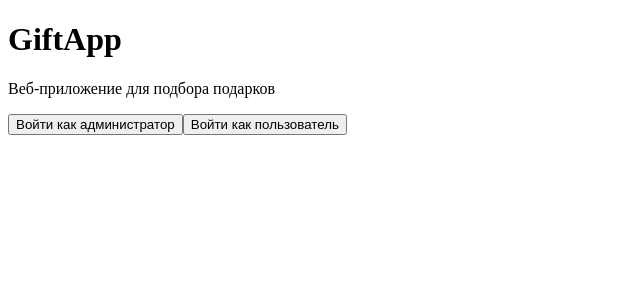
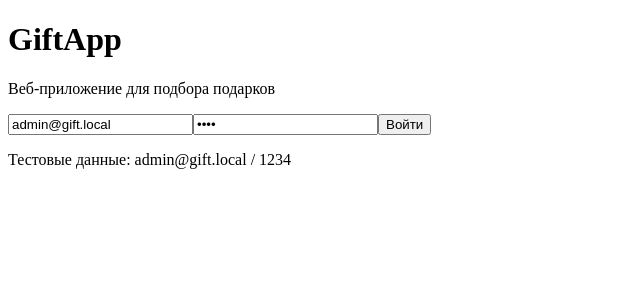
Before and after one commit to KatyaChirkova/giftapp-coursework, a React (Vite) app in the folder frontend/: page / in a window 1280 px wide. Shown: the top 300 px of the page, without its empty margins (0-640 px from the left). Built offline with nearby package versions, Linux system fonts and the light colour scheme; the HTML template or start-up script is replaced by a standard one.

Commit message:
Добавлена форма авторизации

```diff
--- a/frontend/src/pages/LoginPage.jsx
+++ b/frontend/src/pages/LoginPage.jsx
@@ -1,5 +1,12 @@
+import { useState } from 'react';
+
 function LoginPage({ setUser, setPage }) {
-  const login = async (email, password) => {
+  const [email, setEmail] = useState('admin@gift.local');
+  const [password, setPassword] = useState('1234');
+
+  const login = async (event) => {
+    event.preventDefault();
+
     const response = await fetch('http://localhost:3000/auth/login', {
       method: 'POST',
       headers: {
@@ -9,7 +16,7 @@ function LoginPage({ setUser, setPage }) {
     });
 
     if (!response.ok) {
-      alert('Ошибка входа');
+      alert('Неверный email или пароль');
       return;
     }
 
@@ -23,18 +30,30 @@ function LoginPage({ setUser, setPage }) {
 
   return (
     <div className="login-page">
-      <div className="card">
+      <form className="card" onSubmit={login}>
         <h1>GiftApp</h1>
         <p>Веб-приложение для подбора подарков</p>
 
-        <button onClick={() => login('admin@gift.local', '1234')}>
-          Войти как администратор
-        </button>
+        <input
+          type="email"
+          placeholder="Email"
+          value={email}
+          onChange={(event) => setEmail(event.target.value)}
+        />
 
-        <button onClick={() => login('user@gift.local', '1234')}>
-          Войти как пользователь
-        </button>
-      </div>
+        <input
+          type="password"
+          placeholder="Пароль"
+          value={password}
+          onChange={(event) => setPassword(event.target.value)}
+        />
+
+        <button type="submit">Войти</button>
+
+        <p className="hint">
+          Тестовые данные: admin@gift.local / 1234
+        </p>
+      </form>
     </div>
   );
 }
```
